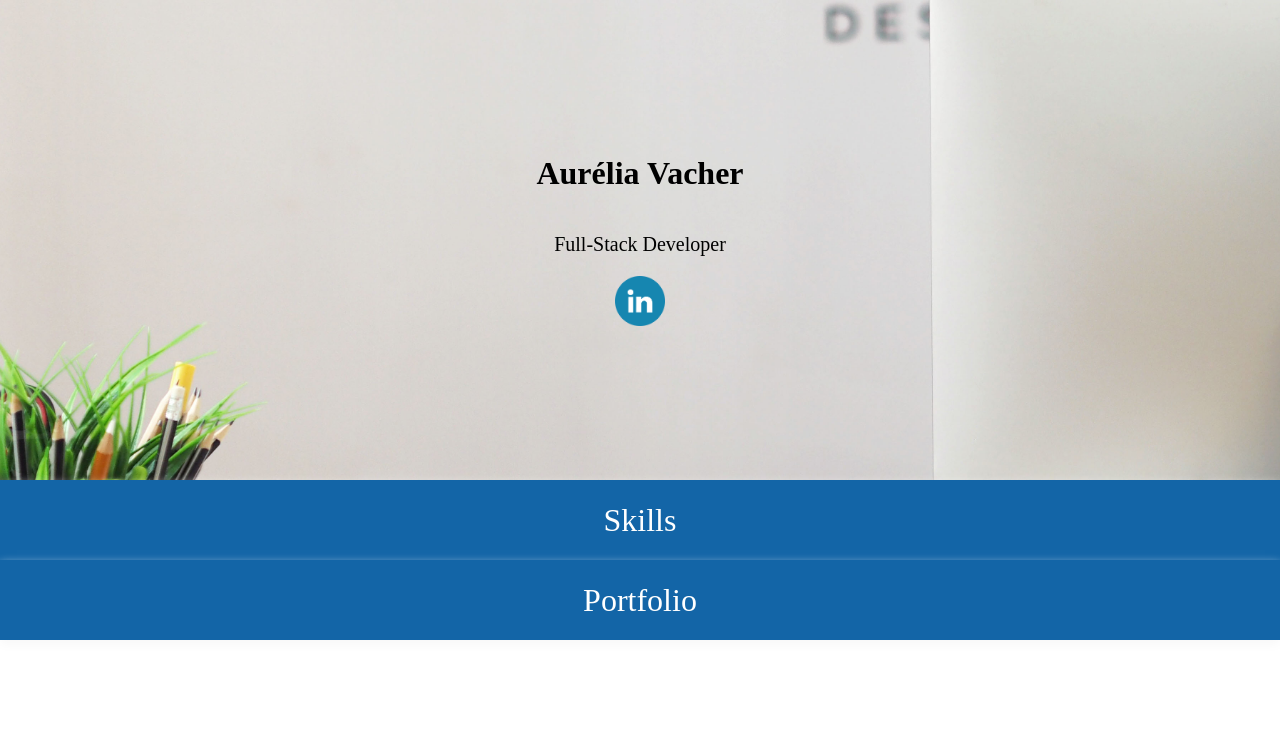
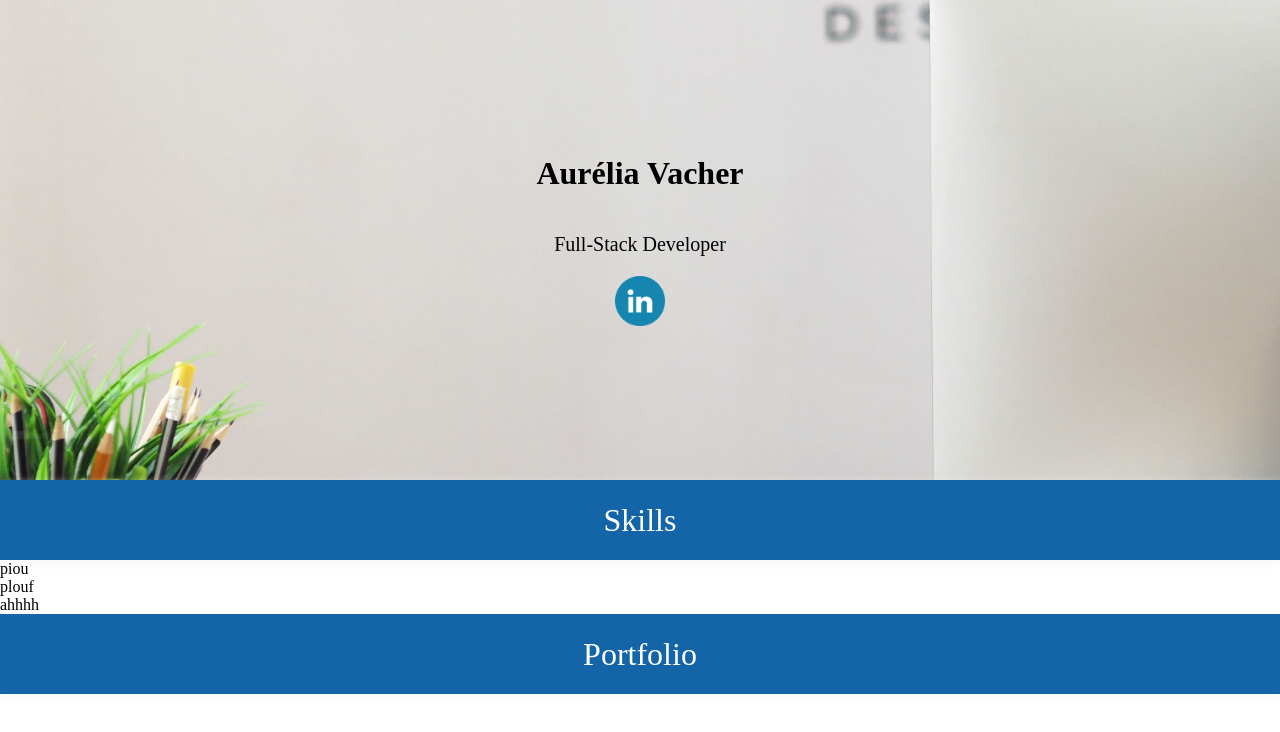
Before and after one commit to AureliaVacher/AureliaVacher.github.io, a React (Create React App) app: page / in a window 1280 px wide. Shown: the top 732 px of the page. Built offline with nearby package versions, Linux system fonts and the light colour scheme.

Commit message:
ok ajout skills component

```diff
--- a/src/app/App.js
+++ b/src/app/App.js
@@ -9,17 +9,19 @@ import Titles from './PageElements/Titles'
 function App() {
   return (
     <div className='App'>
-
       <header className="App-header">
-        {/* <img src={logo} className="App-logo" alt="logo" /> */}
         <Banner />
       </header>
       <div className='App-title'>
         <Titles title={'Skills'}/>
       </div>
+      <div className='App-skills'>
+        <SkillsCards />
+      </div>
       <div className='App-title'>
         <Titles title={'Portfolio'}/>
       </div>
+
     </div>
   )
 }
--- a/src/app/PageElements/SkillsCards.jsx
+++ b/src/app/PageElements/SkillsCards.jsx
@@ -0,0 +1,33 @@
+import React, { Component } from 'react'
+//styles
+import '../../styles/App.scss'
+
+class SkillsCards extends Component {
+    constructor(props) {
+        super(props)
+
+        this.state = {
+
+        }
+    }
+
+    render() {
+        return (
+            <div className='skillsCards' >
+               <div className='skillsCardsContent'>
+                    piou
+               </div>
+
+               <div className='skillsCardsContent'>
+                   plouf
+               </div>
+
+               <div className='skillsCardsContent'>
+                   ahhhh
+               </div>
+            </div>
+        )
+    }
+}
+
+export default SkillsCards
```
